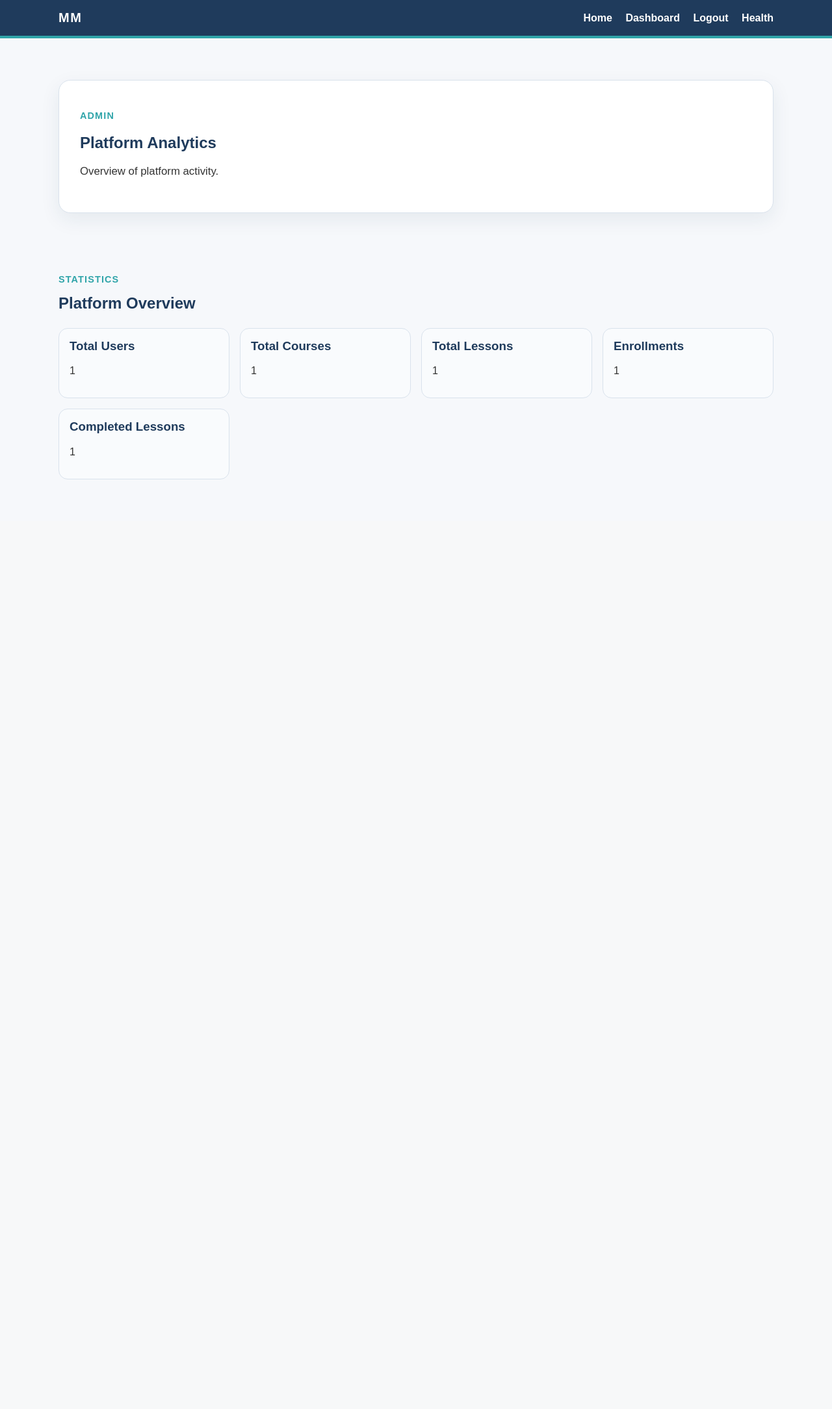
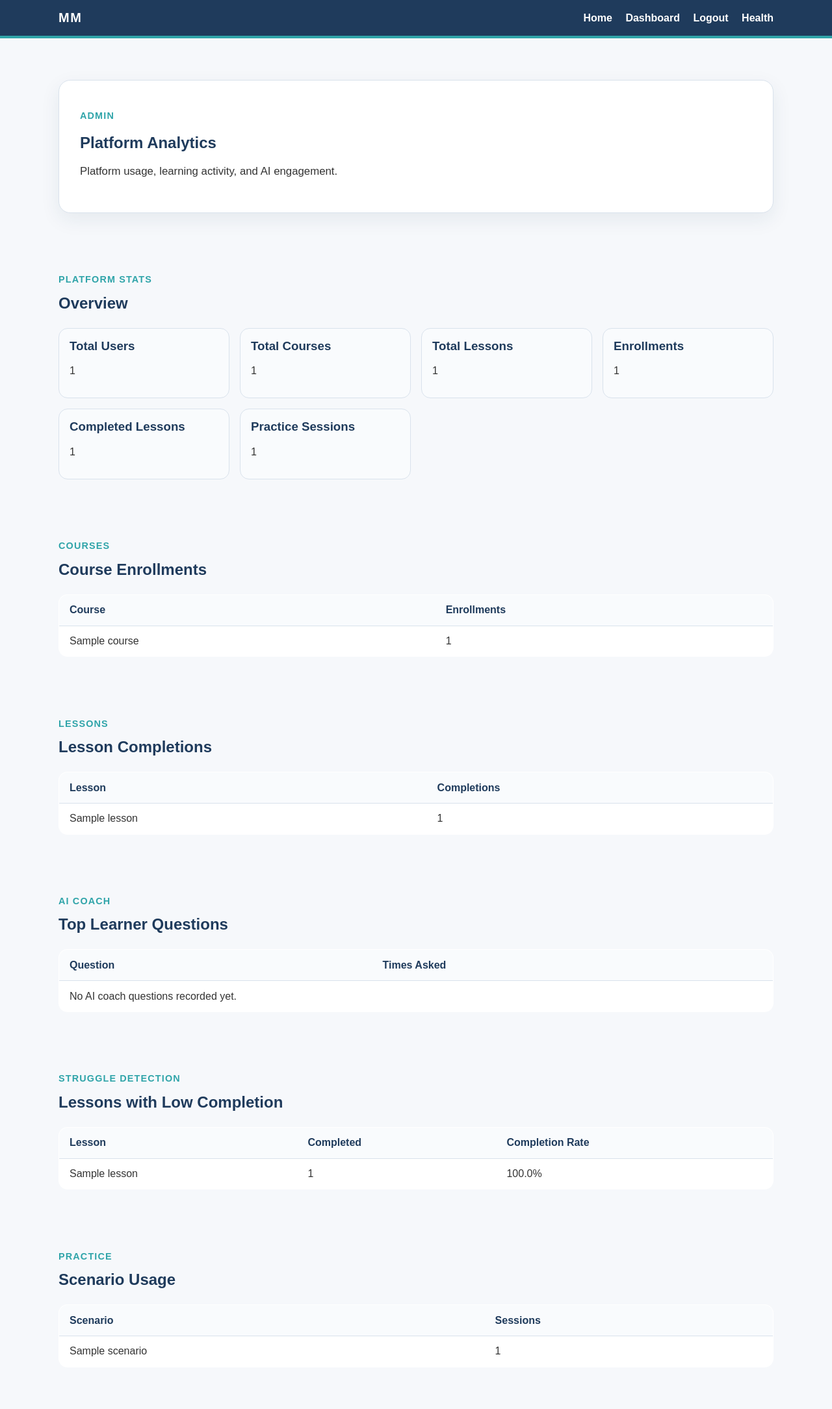
Before and after one commit to Lana84c/MM, a FastAPI app: page /admin/analytics in a window 1280 px wide. Shown: the whole page at 65% size. Before the commit the page ends 738 px from the top, so only its background shows below. Run offline with FastAPI, Linux system fonts and the light colour scheme; the visitor is signed in with stand-in values (Sample User, id 1); tables that the repository leaves empty hold one stand-in row (values such as "Sample post").

Commit message:
feat: add advanced admin analytics for coach, lessons, and practice

```diff
--- a/app/api/routes.py
+++ b/app/api/routes.py
@@ -3,7 +3,16 @@ from fastapi.responses import HTMLResponse, RedirectResponse
 from fastapi.templating import Jinja2Templates
 from sqlalchemy import text
 from sqlalchemy.orm import Session
-from app.services.analytics_service import get_platform_stats
+
+from app.services.analytics_service import (
+    get_course_enrollment_stats,
+    get_lesson_completion_stats,
+    get_lesson_struggle_stats,
+    get_platform_stats,
+    get_scenario_usage_stats,
+    get_top_coach_questions,
+)
+
 from app.core.deps import get_db
 from app.core.db import engine
 from app.models.course import Course
@@ -546,13 +555,17 @@ async def admin_analytics(
     request: Request,
     db: Session = Depends(get_db),
 ) -> HTMLResponse:
-
     current_user = get_current_user(request, db)
 
     if not current_user:
         return RedirectResponse(url="/login", status_code=303)
 
     stats = get_platform_stats(db)
+    course_stats = get_course_enrollment_stats(db)
+    lesson_stats = get_lesson_completion_stats(db)
+    top_questions = get_top_coach_questions(db)
+    lesson_struggles = get_lesson_struggle_stats(db)
+    scenario_usage = get_scenario_usage_stats(db)
 
     return templates.TemplateResponse(
         "admin_analytics.html",
@@ -561,5 +574,10 @@ async def admin_analytics(
             "page_title": "Platform Analytics | MM",
             "current_user": current_user,
             "stats": stats,
+            "course_stats": course_stats,
+            "lesson_stats": lesson_stats,
+            "top_questions": top_questions,
+            "lesson_struggles": lesson_struggles,
+            "scenario_usage": scenario_usage,
         },
     )
--- a/app/services/analytics_service.py
+++ b/app/services/analytics_service.py
@@ -6,16 +6,15 @@ from app.models.course import Course
 from app.models.lesson import Lesson
 from app.models.enrollment import Enrollment
 from app.models.progress import Progress
+from app.models.simulation_session import SimulationSession
+from app.models.scenario import Scenario
+from app.models.coach_message import CoachMessage
 
 
 def get_platform_stats(db: Session):
-
     total_users = db.query(func.count(User.id)).scalar()
-
     total_courses = db.query(func.count(Course.id)).scalar()
-
     total_lessons = db.query(func.count(Lesson.id)).scalar()
-
     total_enrollments = db.query(func.count(Enrollment.id)).scalar()
 
     completed_lessons = (
@@ -24,10 +23,107 @@ def get_platform_stats(db: Session):
         .scalar()
     )
 
+    total_practice_sessions = db.query(func.count(SimulationSession.id)).scalar()
+
     return {
         "total_users": total_users or 0,
         "total_courses": total_courses or 0,
         "total_lessons": total_lessons or 0,
         "total_enrollments": total_enrollments or 0,
         "completed_lessons": completed_lessons or 0,
+        "practice_sessions": total_practice_sessions or 0,
     }
+
+
+def get_course_enrollment_stats(db: Session):
+    results = (
+        db.query(
+            Course.title,
+            func.count(Enrollment.id).label("enrollments"),
+        )
+        .outerjoin(Enrollment, Enrollment.course_id == Course.id)
+        .group_by(Course.title)
+        .all()
+    )
+
+    return [{"course": r.title, "enrollments": r.enrollments} for r in results]
+
+
+def get_lesson_completion_stats(db: Session):
+    results = (
+        db.query(
+            Lesson.title,
+            func.count(Progress.id).label("completions"),
+        )
+        .outerjoin(
+            Progress,
+            (Progress.lesson_id == Lesson.id) & (Progress.completed == True),
+        )
+        .group_by(Lesson.title)
+        .all()
+    )
+
+    return [{"lesson": r.title, "completions": r.completions} for r in results]
+
+
+def get_top_coach_questions(db: Session, limit: int = 10):
+    results = (
+        db.query(CoachMessage.content, func.count(CoachMessage.id).label("count"))
+        .filter(CoachMessage.role == "user")
+        .group_by(CoachMessage.content)
+        .order_by(func.count(CoachMessage.id).desc())
+        .limit(limit)
+        .all()
+    )
+
+    return [{"question": r.content, "count": r.count} for r in results]
+
+
+def get_lesson_struggle_stats(db: Session):
+    lesson_rows = (
+        db.query(
+            Lesson.id,
+            Lesson.title,
+            func.count(Progress.id).label("completion_count"),
+        )
+        .outerjoin(
+            Progress,
+            (Progress.lesson_id == Lesson.id) & (Progress.completed == True),
+        )
+        .group_by(Lesson.id, Lesson.title)
+        .all()
+    )
+
+    enrollment_total = db.query(func.count(Enrollment.id)).scalar() or 0
+
+    stats = []
+    for row in lesson_rows:
+        completion_rate = 0
+        if enrollment_total > 0:
+            completion_rate = round((row.completion_count / enrollment_total) * 100, 1)
+
+        stats.append(
+            {
+                "lesson": row.title,
+                "completion_count": row.completion_count,
+                "completion_rate": completion_rate,
+            }
+        )
+
+    stats.sort(key=lambda x: (x["completion_rate"], x["completion_count"]))
+    return stats
+
+
+def get_scenario_usage_stats(db: Session):
+    results = (
+        db.query(
+            Scenario.title,
+            func.count(SimulationSession.id).label("session_count"),
+        )
+        .outerjoin(SimulationSession, SimulationSession.scenario_id == Scenario.id)
+        .group_by(Scenario.title)
+        .order_by(func.count(SimulationSession.id).desc())
+        .all()
+    )
+
+    return [{"scenario": r.title, "session_count": r.session_count} for r in results]
--- a/app/static/css/styles.css
+++ b/app/static/css/styles.css
@@ -418,3 +418,30 @@ h1 {
     color: var(--navy);
     margin: 0;
 }
+
+.table {
+    width: 100%;
+    border-collapse: collapse;
+    background: var(--white);
+    border: 1px solid var(--border);
+    border-radius: 14px;
+    overflow: hidden;
+}
+
+.table th,
+.table td {
+    text-align: left;
+    padding: 0.9rem 1rem;
+    border-bottom: 1px solid var(--border);
+    vertical-align: top;
+}
+
+.table th {
+    background: #f9fbfd;
+    color: var(--navy);
+    font-weight: 700;
+}
+
+.table tr:last-child td {
+    border-bottom: none;
+}
--- a/app/templates/admin_analytics.html
+++ b/app/templates/admin_analytics.html
@@ -1,24 +1,21 @@
 {% extends "base.html" %}
 
 {% block content %}
-
 <section class="hero">
     <div class="hero-card">
         <p class="eyebrow">Admin</p>
         <h1>Platform Analytics</h1>
-        <p class="lead">Overview of platform activity.</p>
+        <p class="lead">Platform usage, learning activity, and AI engagement.</p>
     </div>
 </section>
 
 <section class="catalog">
-
     <div class="section-heading">
-        <p class="eyebrow">Statistics</p>
-        <h2>Platform Overview</h2>
+        <p class="eyebrow">Platform Stats</p>
+        <h2>Overview</h2>
     </div>
 
     <div class="info-grid">
-
         <div class="info-card">
             <h3>Total Users</h3>
             <p>{{ stats.total_users }}</p>
@@ -44,8 +41,124 @@
             <p>{{ stats.completed_lessons }}</p>
         </div>
 
+        <div class="info-card">
+            <h3>Practice Sessions</h3>
+            <p>{{ stats.practice_sessions }}</p>
+        </div>
+    </div>
+</section>
+
+<section class="catalog">
+    <div class="section-heading">
+        <p class="eyebrow">Courses</p>
+        <h2>Course Enrollments</h2>
     </div>
 
+    <table class="table">
+        <tr>
+            <th>Course</th>
+            <th>Enrollments</th>
+        </tr>
+        {% for c in course_stats %}
+        <tr>
+            <td>{{ c.course }}</td>
+            <td>{{ c.enrollments }}</td>
+        </tr>
+        {% endfor %}
+    </table>
 </section>
 
+<section class="catalog">
+    <div class="section-heading">
+        <p class="eyebrow">Lessons</p>
+        <h2>Lesson Completions</h2>
+    </div>
+
+    <table class="table">
+        <tr>
+            <th>Lesson</th>
+            <th>Completions</th>
+        </tr>
+        {% for l in lesson_stats %}
+        <tr>
+            <td>{{ l.lesson }}</td>
+            <td>{{ l.completions }}</td>
+        </tr>
+        {% endfor %}
+    </table>
+</section>
+
+<section class="catalog">
+    <div class="section-heading">
+        <p class="eyebrow">AI Coach</p>
+        <h2>Top Learner Questions</h2>
+    </div>
+
+    <table class="table">
+        <tr>
+            <th>Question</th>
+            <th>Times Asked</th>
+        </tr>
+        {% for q in top_questions %}
+        <tr>
+            <td>{{ q.question }}</td>
+            <td>{{ q.count }}</td>
+        </tr>
+        {% else %}
+        <tr>
+            <td colspan="2">No AI coach questions recorded yet.</td>
+        </tr>
+        {% endfor %}
+    </table>
+</section>
+
+<section class="catalog">
+    <div class="section-heading">
+        <p class="eyebrow">Struggle Detection</p>
+        <h2>Lessons with Low Completion</h2>
+    </div>
+
+    <table class="table">
+        <tr>
+            <th>Lesson</th>
+            <th>Completed</th>
+            <th>Completion Rate</th>
+        </tr>
+        {% for row in lesson_struggles %}
+        <tr>
+            <td>{{ row.lesson }}</td>
+            <td>{{ row.completion_count }}</td>
+            <td>{{ row.completion_rate }}%</td>
+        </tr>
+        {% else %}
+        <tr>
+            <td colspan="3">No lesson completion data available yet.</td>
+        </tr>
+        {% endfor %}
+    </table>
+</section>
+
+<section class="catalog">
+    <div class="section-heading">
+        <p class="eyebrow">Practice</p>
+        <h2>Scenario Usage</h2>
+    </div>
+
+    <table class="table">
+        <tr>
+            <th>Scenario</th>
+            <th>Sessions</th>
+        </tr>
+        {% for s in scenario_usage %}
+        <tr>
+            <td>{{ s.scenario }}</td>
+            <td>{{ s.session_count }}</td>
+        </tr>
+        {% else %}
+        <tr>
+            <td colspan="2">No scenario usage data available yet.</td>
+        </tr>
+        {% endfor %}
+    </table>
+</section>
 {% endblock %}
```
